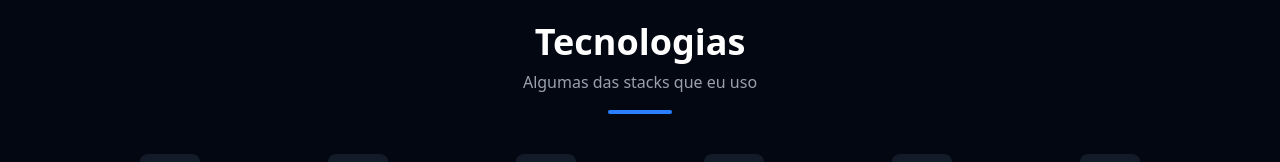
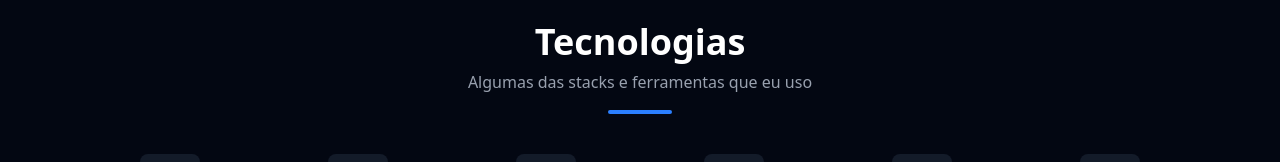
Before and after one commit to kaio-dot/portfolio_kaioba, a React (Vite) app: page /about in a window 1280 px wide. Shown: the part 518-680 px from the top of the page. Built offline with nearby package versions, Linux system fonts and the light colour scheme.

Commit message:
Kaioba's stacks

```diff
--- a/src/pages/about.jsx
+++ b/src/pages/about.jsx
@@ -106,7 +106,7 @@ export default function About() {
       {/* Tecnologias */}
 
       <div className="mt-10">
-        <SectionTitle title="Tecnologias" subtitle="Algumas das stacks que eu uso" />
+        <SectionTitle title="Tecnologias" subtitle="Algumas das stacks e ferramentas que eu uso" />
 
         <div className="mt-4">
           <div className="grid grid-cols-3 sm:grid-cols-4 md:grid-cols-6 gap-6 items-center">
```
